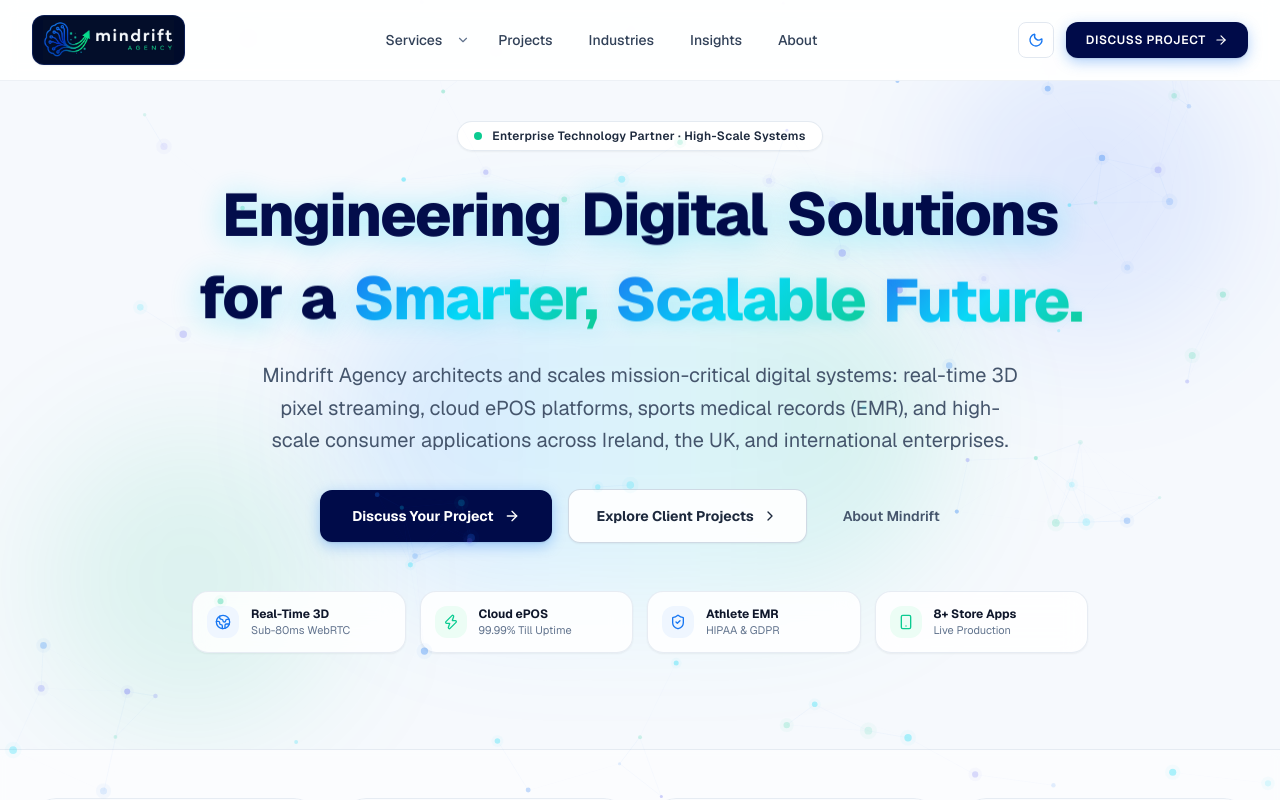
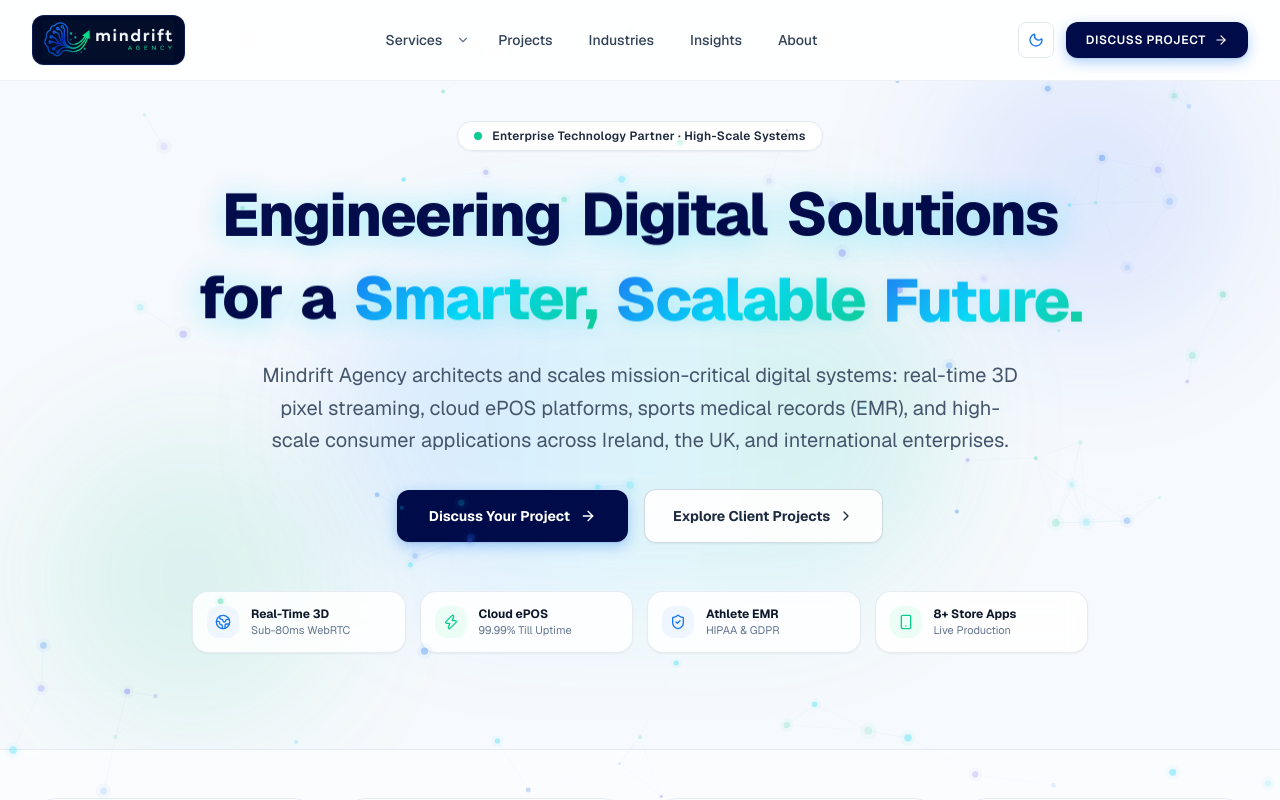
Before and after one commit to imtiaz-ahmmed/mindrift-website, a Next.js app: page / in a window 1280 px wide. Shown: the top 800 px of the page. Built offline with nearby package versions, Linux system fonts and the light colour scheme; no server answers.

Commit message:
refactor: remove about link from hero CTA leaving two centered buttons

```diff
--- a/src/components/sections/hero.tsx
+++ b/src/components/sections/hero.tsx
@@ -96,13 +96,6 @@
             <span>Explore Client Projects</span>
             <ChevronRight className="w-4 h-4 group-hover:translate-x-1 transition-transform duration-300" />
           </Link>
-
-          <Link
-            href="/about"
-            className="inline-flex items-center justify-center gap-1.5 px-5 py-4 rounded-xl text-sm font-semibold text-slate-600 dark:text-slate-300 hover:text-[#1877F2] dark:hover:text-[#0BCB91] transition-colors"
-          >
-            <span>About Mindrift</span>
-          </Link>
         </div>
 
         {/* Centered Enterprise Feature Indicators */}
```
